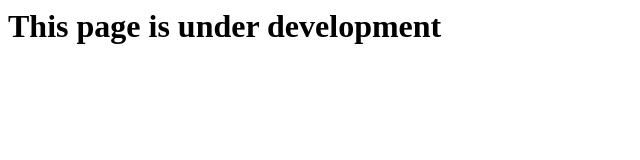
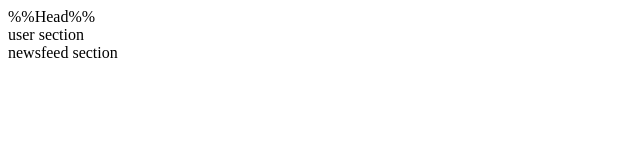
Before and after one commit to mahinulabid1/Basic-Social-Application, a website: page projectSrc/newsfeed.html in a window 1280 px wide. Shown: the whole page, without its empty margins (0-640 px from the left). Drawn offline with Linux system fonts and the light colour scheme.

Commit message:
commit before branching

```diff
--- a/projectSrc/newsfeed.html
+++ b/projectSrc/newsfeed.html
@@ -1,3 +1,21 @@
-<h1>This page is under development</h1>
+<!DOCTYPE html>
+<html lang="en">
+<head>
+    %%Head%%
 
-<!-- %%inspection tools%% -->
+
+</head>
+<body>
+    <!-- %%navigation%% -->
+
+
+    <!-- %%inspection tools%% -->
+
+    <section class="newsfeed">
+        <div class="main-flex">user section</div>
+        <div class="main-flex">newsfeed section</div>
+
+    </section>
+
+</body>
+</html>
--- /dev/null
+++ b/projectSrc/src/css/newsfeed.css
@@ -0,0 +1,20 @@
+.newsfeed{
+    display:flex;
+    justify-content: space-between;
+    padding:0 100px;
+    margin-top: 60px;
+}
+
+
+.main-flex{
+    padding: 20px;
+}
+.main-flex:nth-of-type(1){
+    width:25%;
+    background-color: aliceblue;
+}
+.main-flex:nth-of-type(2){
+    width: 70%;
+    background:rgb(216, 216, 216);
+    overflow-y: auto;
+}
```
Also changed, not shown: index.js (+74 -27 lines).
